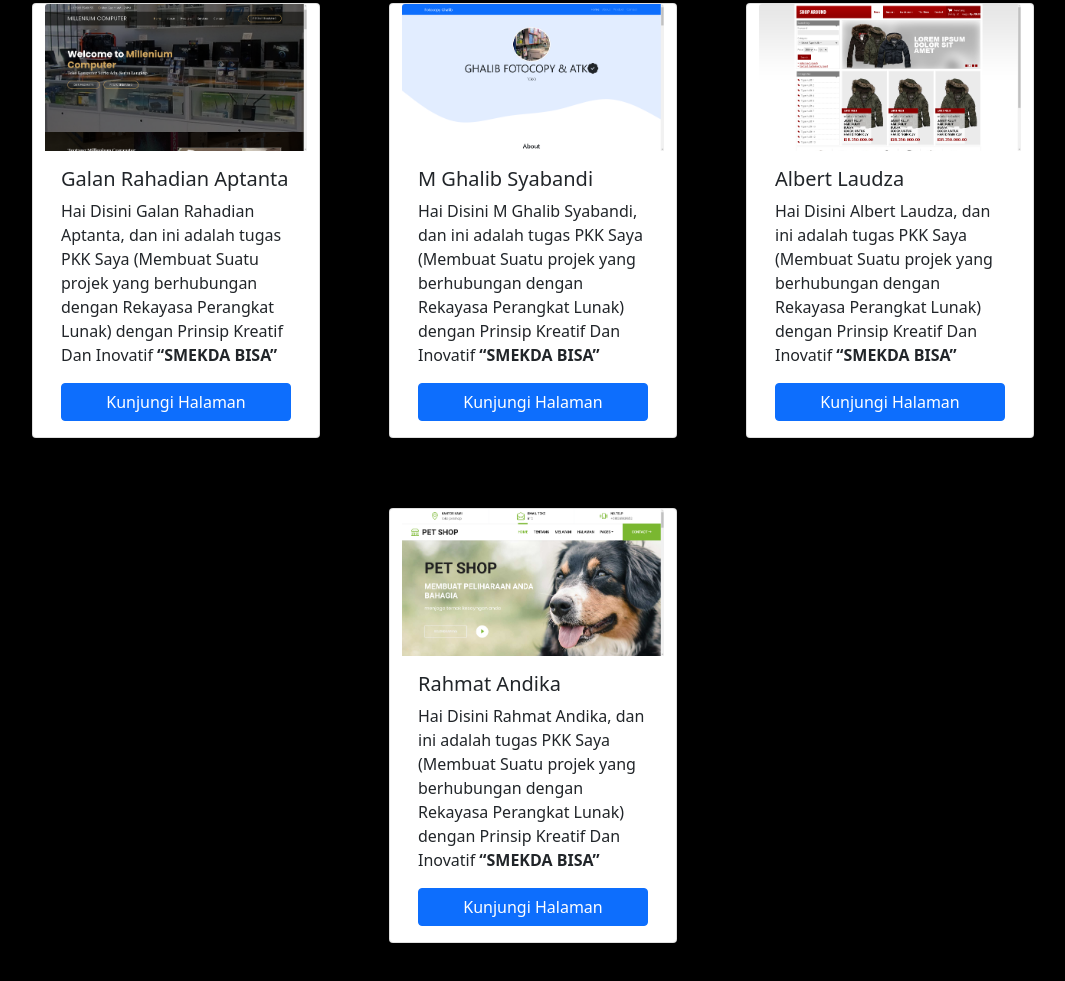
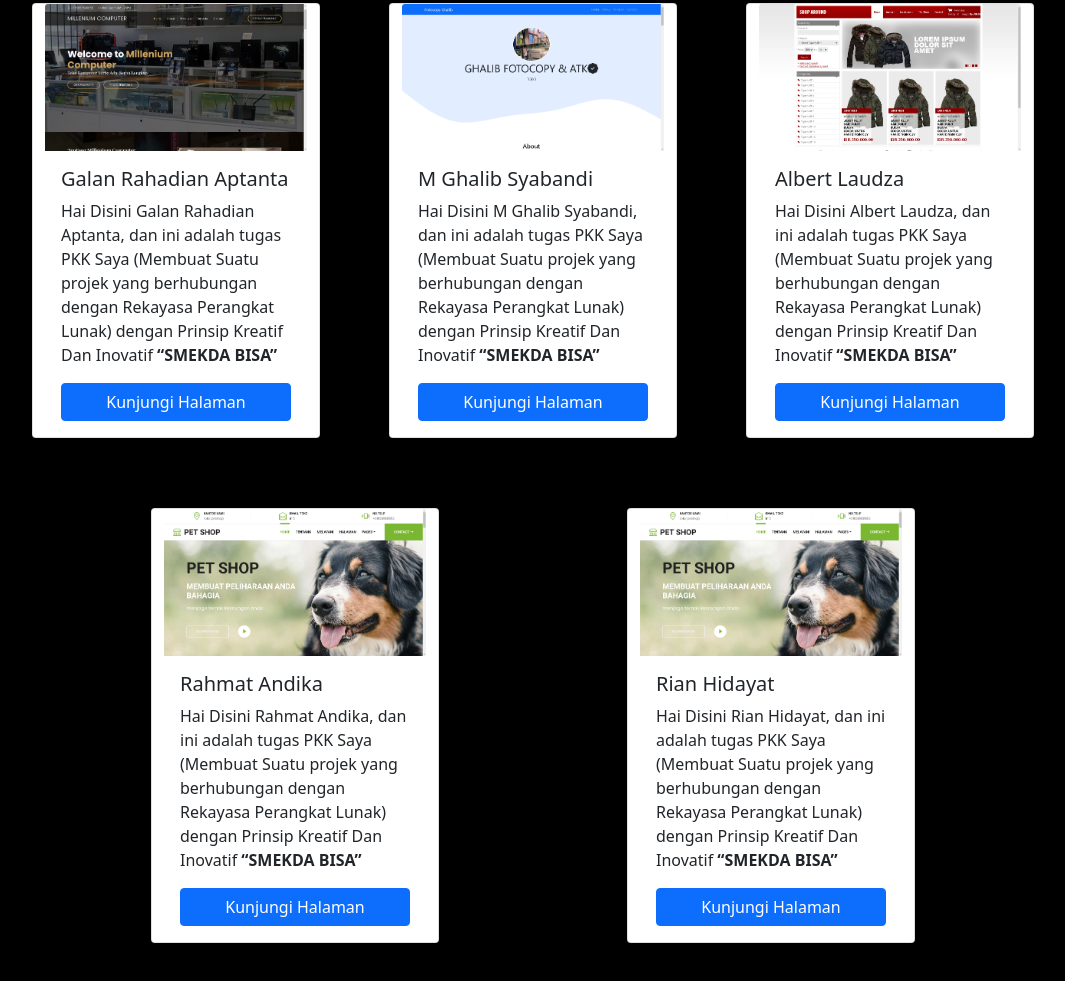
Before and after one commit to pkkrpl/all, a plain HTML site: page index.html in a window 1280 px wide. Shown: the part 1577-2558 px from the top of the page, without its empty margins (107-1172 px from the left). Drawn offline with nearby package versions, Linux system fonts and the light colour scheme.

Commit message:
add file

```diff
--- a/index.html
+++ b/index.html
@@ -250,6 +250,22 @@
             </div>
             <!-- end ninth project -->
 
+            <!-- ninthproject -->
+            <div class="card col-6 col-md-4 col-xl-3 col-sm-6 col-lg-3" style="width: 18rem;">
+                <img src="asset/andika.jpg" class="card-img-top" alt="project 1">
+                <div class="card-body">
+                    <h5 class="card-title">Rian Hidayat</h5>
+                    <p class="card-text">Hai Disini Rian Hidayat, dan ini adalah tugas PKK Saya (Membuat Suatu
+                        projek
+                        yang berhubungan dengan Rekayasa Perangkat Lunak) dengan Prinsip Kreatif Dan Inovatif
+                        <strong><q>SMEKDA BISA</q></strong> </p>
+                    <a href="https://pkkrpl.github.io/rahmatandika_pkk/" target="_blank"
+                        class="btn btn-primary d-flex justify-content-center">Kunjungi
+                        Halaman</a>
+                </div>
+            </div>
+            <!-- end ninth project -->
+
 
 
 
```
